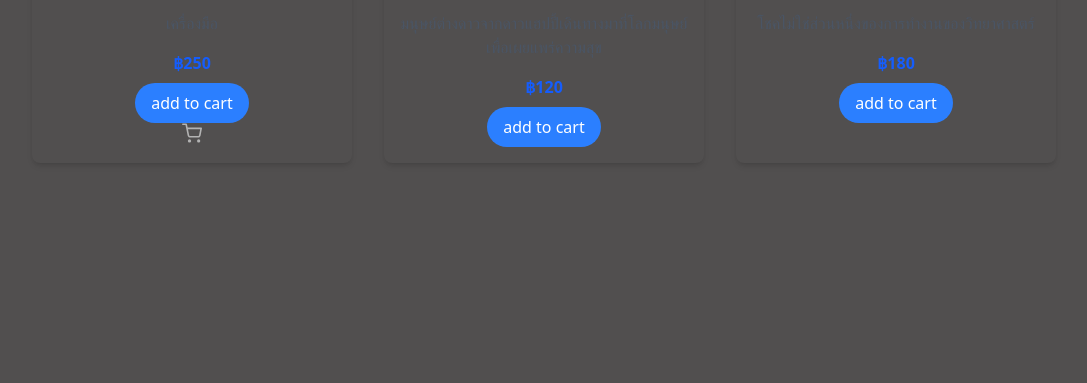
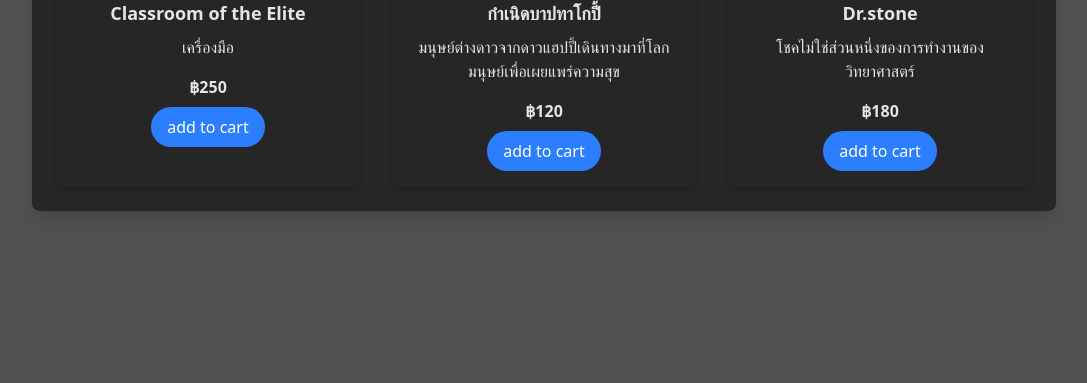
Before and after one commit to Project-Groap04-BookNest/BookNest, a Flask app: page / in a window 1280 px wide. Shown: the part 417-800 px from the top of the page, without its empty margins (96-1183 px from the left). Run offline with Flask 3, Linux system fonts and the light colour scheme.

Commit message:
fix index-page

```diff
--- a/models/user.py
+++ b/models/user.py
@@ -0,0 +1,2 @@
+from app import db , app
+from flask_sqlalchemy import SQLAlchemy
--- a/templates/index.html
+++ b/templates/index.html
@@ -1,34 +1,34 @@
 {% extends "base.html" %}
 {% block content %}
 <div class="index container">
-    <h1 class="text-2xl font-bold mb-4">Welcome to BookNest</h1>
+    <h1 class="text-2xl font-bold mb-4 text-neutral-200">Welcome to BookNest</h1>
    <!-- Book Selection Section -->
-<section class="max-w-5xl mx-auto mt-8">
+<section class="max-w-5xl mx-auto mt-8 text-neutral-200 bg-neutral-800 p-6 rounded-lg shadow-lg">
     <h2 class="text-2xl font-bold mb-6 text-left">หนังสือแนะนำ</h2>
     <div class="grid grid-cols-1 sm:grid-cols-2 md:grid-cols-3 gap-8">
         <!-- Book Card 1 -->
         <div class="rounded-lg shadow-md p-4 flex flex-col items-center">
             <img src="https://i.pinimg.com/1200x/f7/24/de/f724de13e530540ab06c907668cb4b37.jpg" alt="Book 1" class="w-32 h-40 object-cover mb-4 rounded">
             <h3 class="font-semibold text-lg mb-2">Classroom of the Elite</h3>
-            <p class="text-gray-600 mb-4 text-center">เครื่องมือ</p>
-            <span class="font-bold text-blue-600 mb-2">฿250</span>
-            <button class="bg-blue-500 hover:bg-blue-600 text-white px-4 py-2 rounded-full rounded transition">add to cart</button>
-            <img src="{{ url_for('static', filename='assets/cart-icon.svg') }}" alt="cart" class="w-5 h-5">
+            <p class=" mb-4 text-center">เครื่องมือ</p>
+            <span class="font-bold  mb-2">฿250</span>
+            <button class="bg-blue-500 hover:bg-blue-600 text-white px-4 py-2 rounded-full ">add to cart</button>
+
         </div>
         <!-- Book Card 2 -->
         <div class="rounded-lg shadow-md p-4 flex flex-col items-center">
             <img src="https://cdn-local.mebmarket.com/meb/server1/242691/Thumbnail/book_detail_large.gif?4" alt="Book 2" class="w-32 h-40 object-cover mb-4 rounded">
             <h3 class="font-semibold text-lg mb-2">กําเนิดบาปทาโกปี้</h3>
-            <p class="text-gray-600 mb-4 text-center">มนุษย์ต่างดาวจากดาวแฮปปี้เดินทางมาที่โลกมนุษย์เพื่อเผยแพร่ความสุข</p>
-            <span class="font-bold text-blue-600 mb-2">฿120</span>
+            <p class=" mb-4 text-center">มนุษย์ต่างดาวจากดาวแฮปปี้เดินทางมาที่โลกมนุษย์เพื่อเผยแพร่ความสุข</p>
+            <span class="font-bold  mb-2">฿120</span>
             <button class="bg-blue-500 hover:bg-blue-600 text-white px-4 py-2 rounded-full transition">add to cart</button>
         </div>
         <!-- Book Card 3 -->
         <div class="rounded-lg shadow-md p-4 flex flex-col items-center">
             <img src="https://storage.naiin.com/system/application/bookstore/resource/product/202504/644800/1000281754_front_XXL.jpg?imgname=Dr.stone-%E0%B9%80%E0%B8%A5%E0%B9%88%E0%B8%A1-1-(New-Edition)" alt="Book 3" class="w-32 h-40 object-cover mb-4 rounded">
             <h3 class="font-semibold text-lg mb-2">Dr.stone</h3>
-            <p class="text-gray-600 mb-4 text-center">โชคไม่ใช่ส่วนหนึ่งของการทำงานของวิทยาศาสตร์</p>
-            <span class="font-bold text-blue-600 mb-2">฿180</span>
+            <p class="mb-4 text-center">โชคไม่ใช่ส่วนหนึ่งของการทำงานของวิทยาศาสตร์</p>
+            <span class="font-bold  mb-2">฿180</span>
             <button class="bg-blue-500 hover:bg-blue-600 text-white px-4 py-2 rounded-full transition">add to cart</button>
         </div>
         <!-- เพิ่มหนังสือได้ตามต้องการ -->
```
Also changed, not shown: 1 other file.
